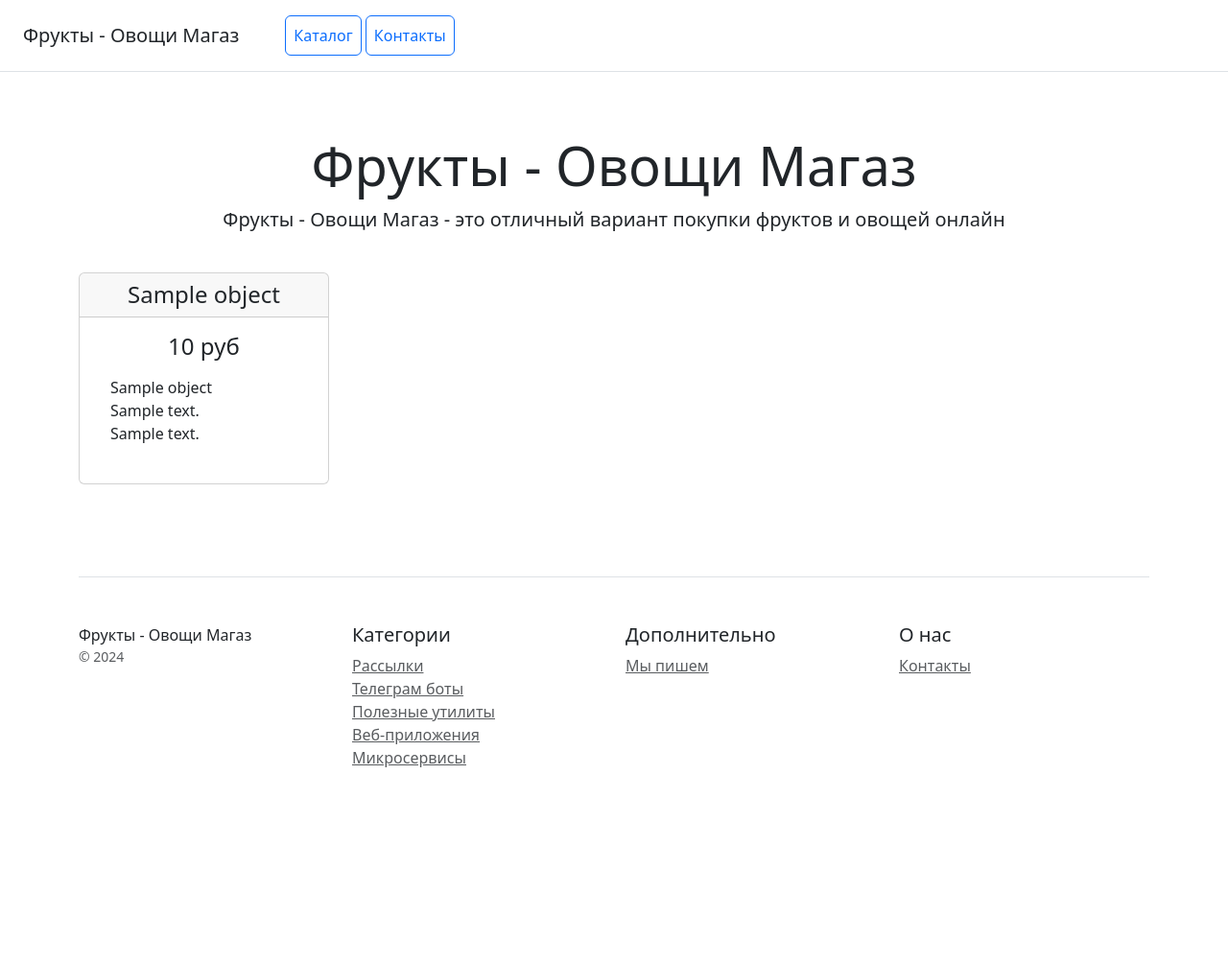
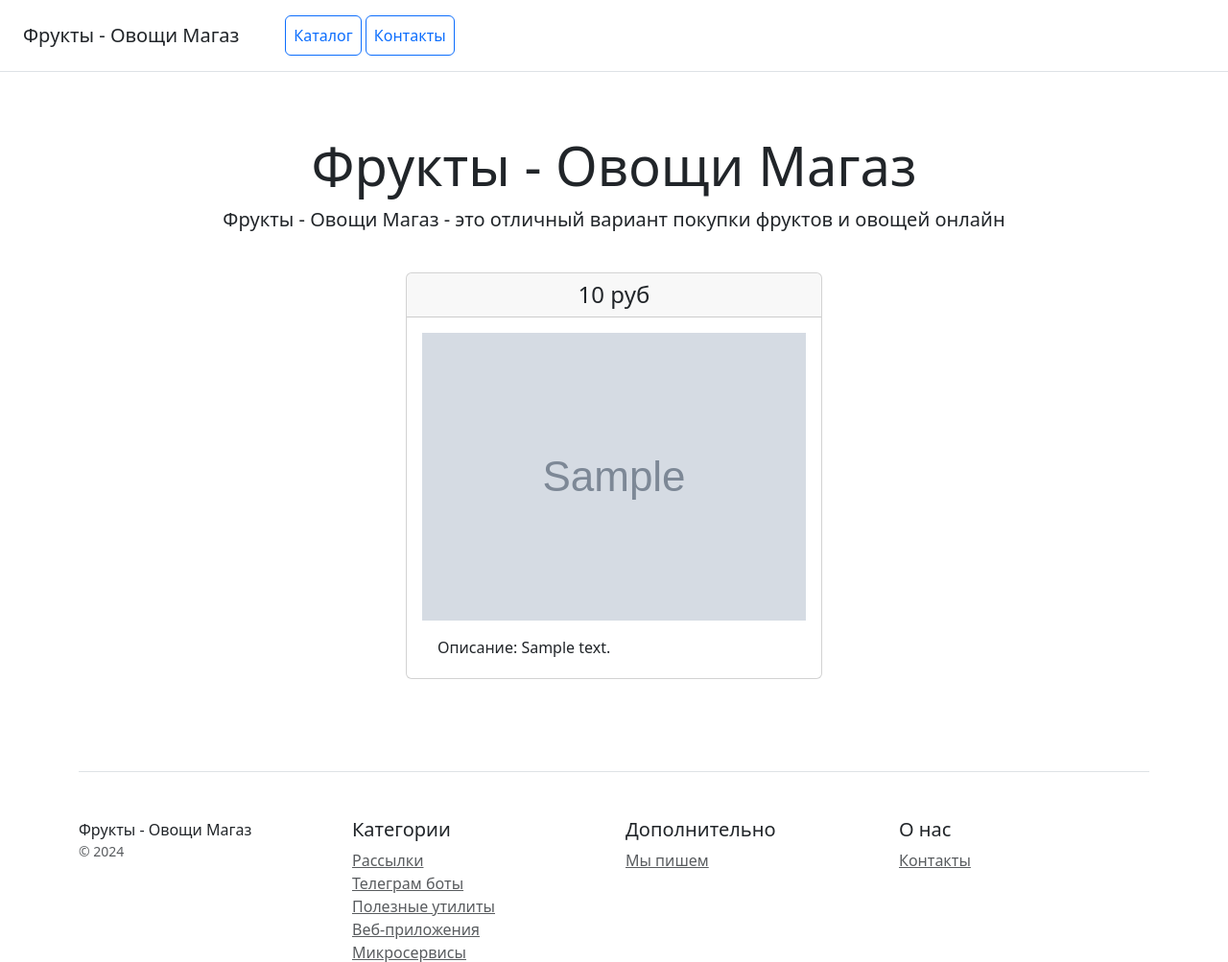
Before and after one commit to rslobolinsky/hw_2_django, a Django app: template catalog/templates/catalog/product.html in a window 1280 px wide. Shown: the top 1003 px of the page at 96% size. Before the commit the page ends 800 px from the top, so only its background shows below. Run offline with Django 5.2, Linux system fonts and the light colour scheme; the template is opened without the code that fills it: most values are stand-ins (such as "Sample title", 1, 10 or a date in 2020); grey boxes marked "Sample" are stand-in pictures; some libraries are stand-ins or nearby versions.

Commit message:
fix code

```diff
--- a/catalog/templates/catalog/product.html
+++ b/catalog/templates/catalog/product.html
@@ -1,21 +1,19 @@
 {% extends 'catalog/base.html' %}
+{% load my_tags %}
 
 {% block content %}
 
-<div class="col-3">
-    <div class="card mb-5 box-shadow">
+<div class="d-flex justify-content-center">
+    <div class="card m-auto mb-5 box-shadow">
         <div class="card-header">
-            <h4 class="my-0 font-weight-normal">{{ object.name }}</h4>
+            <h4 class="my-0 font-weight-normal">{{ object.price }} руб </h4>
         </div>
         <div class="card-body">
-            <h4 class="card-title pricing-card-title">{{ object.price }} руб </h4>
-            <ul class="list-unstyled mt-3 mb-4 text-start m-3">
-                <li>{{ object }}</li>
-                <li>{{ object.description }}</li>
-                <li>{{ object.description }}</li>
+            <img src="{{ object.img | media_filter }}" class="img-fluid" alt="...">
+            <ul class="list-unstyled mt-3 mb-1 text-start m-3">
+                <li>Описание: {{object.description}}</li>
             </ul>
         </div>
     </div>
 </div>
-
 {% endblock %}
```
